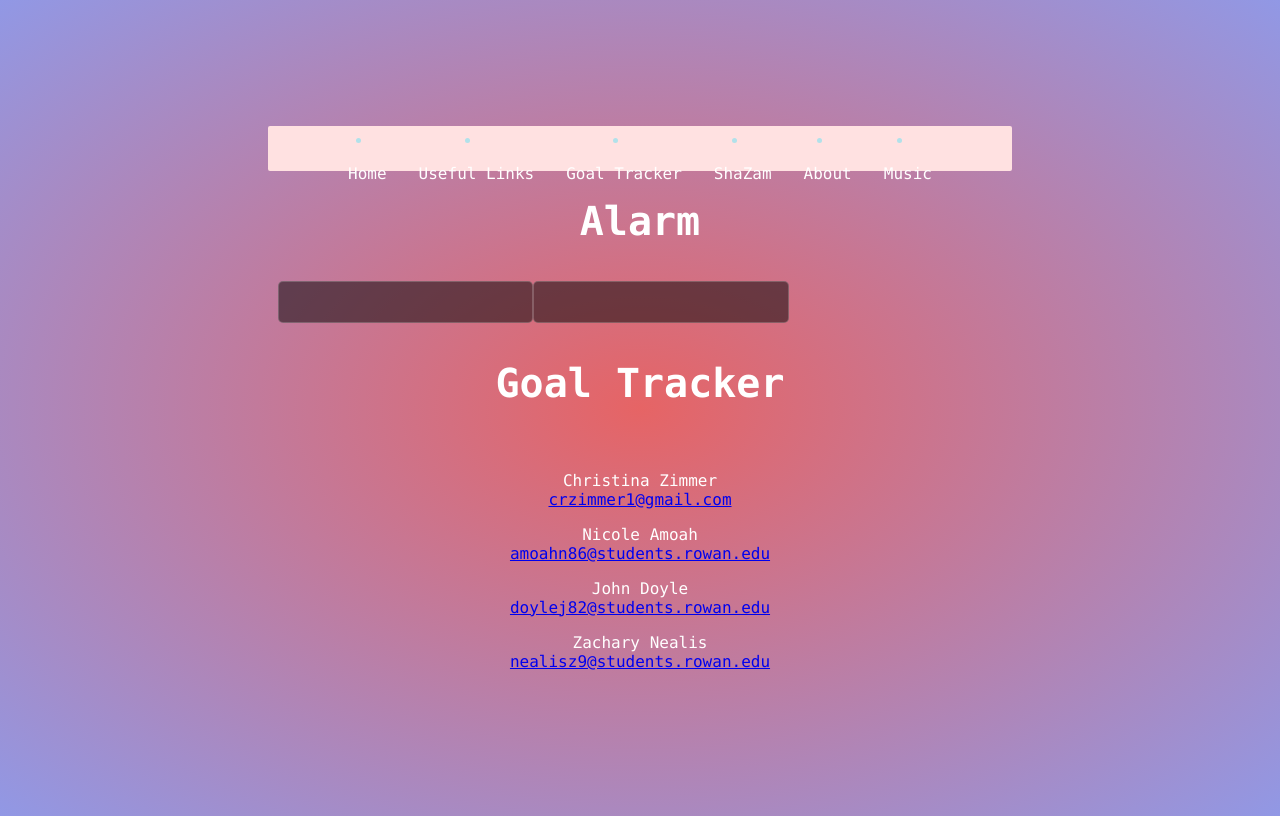
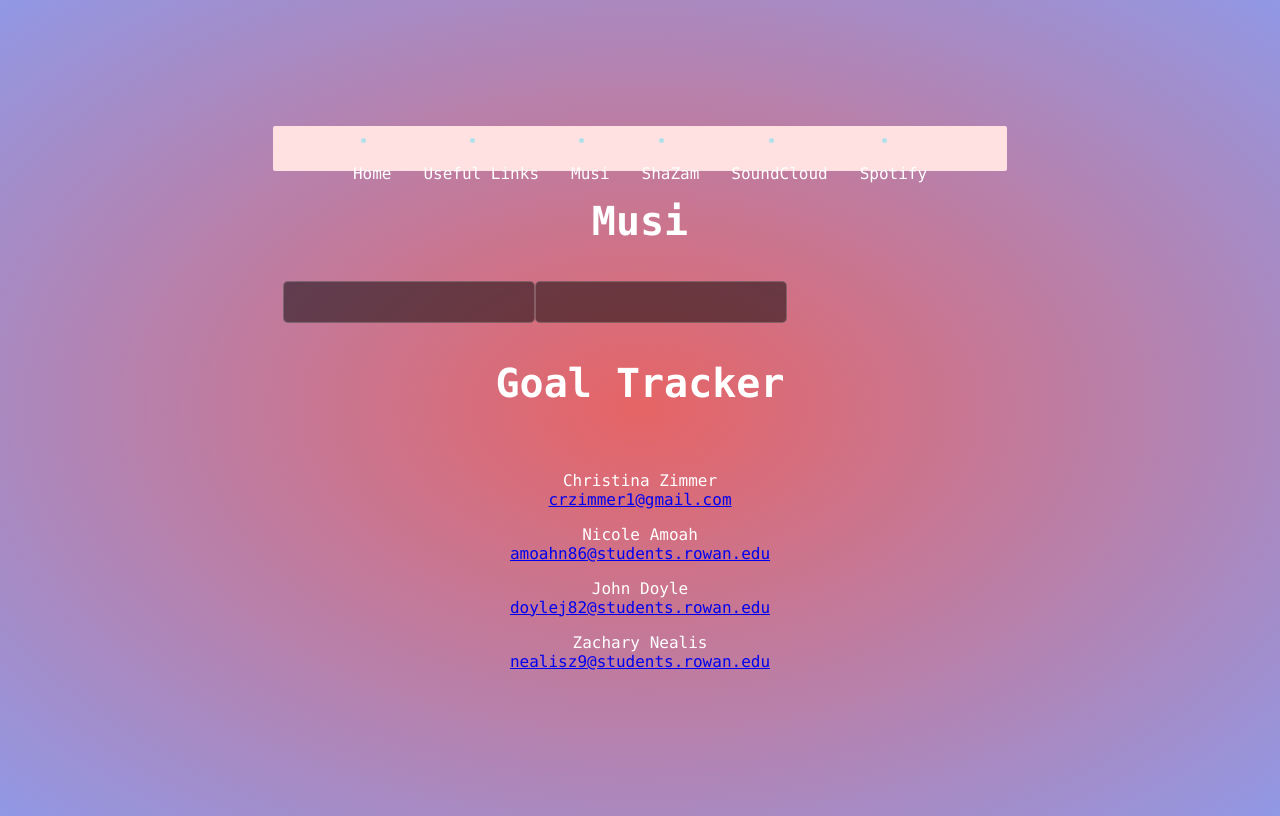
Before and after one commit to Z1mmyNeutron/capstoneProjectTogether, a website: page src/public/GoalTracker.html in a window 1280 px wide. Drawn offline with Linux system fonts and the light colour scheme.

Commit message:
Renamed links (Musi, Shazam, SoundCloud, Spotify)

```diff
--- a/src/public/GoalTracker.html
+++ b/src/public/GoalTracker.html
@@ -185,15 +185,15 @@
             <div class="navbarContainer" id="navbarContainer">
                 <li><a class="active" href="/" id="Home">Home</a></li>
                 <li><a href="Links.html" id="Links">Useful Links</a></li>
-                <li><a href="GoalTracker.html" id="GoalTracker">Goal Tracker</a></li>
+                <li><a href="GoalTracker.html" id="GoalTracker">Musi</a></li>
                 <li><a href="Alarm.html" id="Alarm">ShaZam</a>
-                <li><a href="About.html" id="About">About</a></li>
-                <li><a href="Music.html" id="Music">Music</a></li>
+                <li><a href="About.html" id="About">SoundCloud</a></li>
+                <li><a href="Music.html" id="Music">Spotify</a></li>
             </div>
 
             <div>
 
-                <h1 class="Headers" id="alarm-header">Alarm</h1>
+                <h1 class="Headers" id="alarm-header">Musi</h1>
 
 
                 <div class="grid-container" id="grid">
```
Also changed, not shown: src/public/About.html (+7 -4 lines), src/public/Alarm.html (+3 -3 lines), src/public/Links.html (+3 -3 lines), src/public/Music.html (+4 -3 lines).
